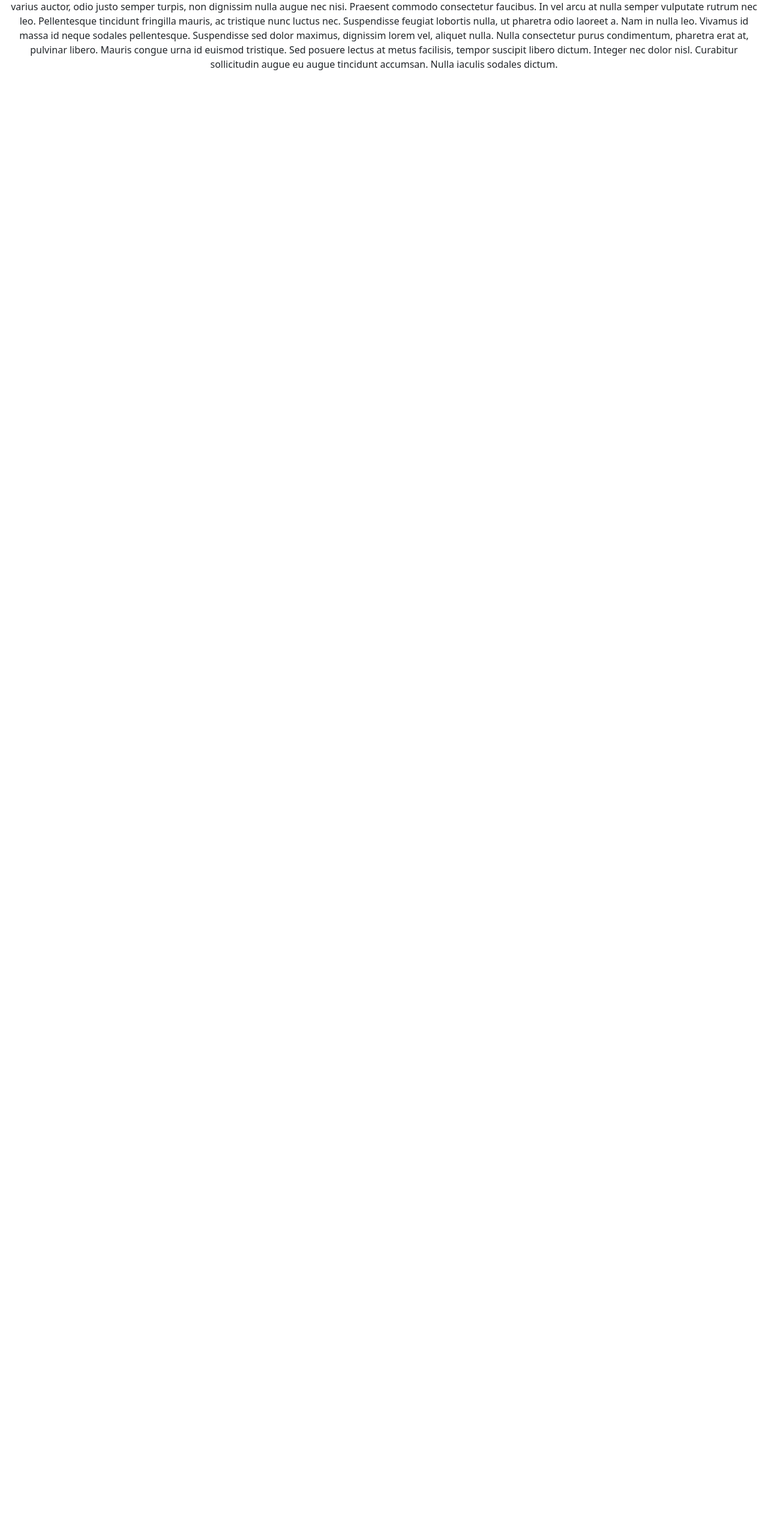
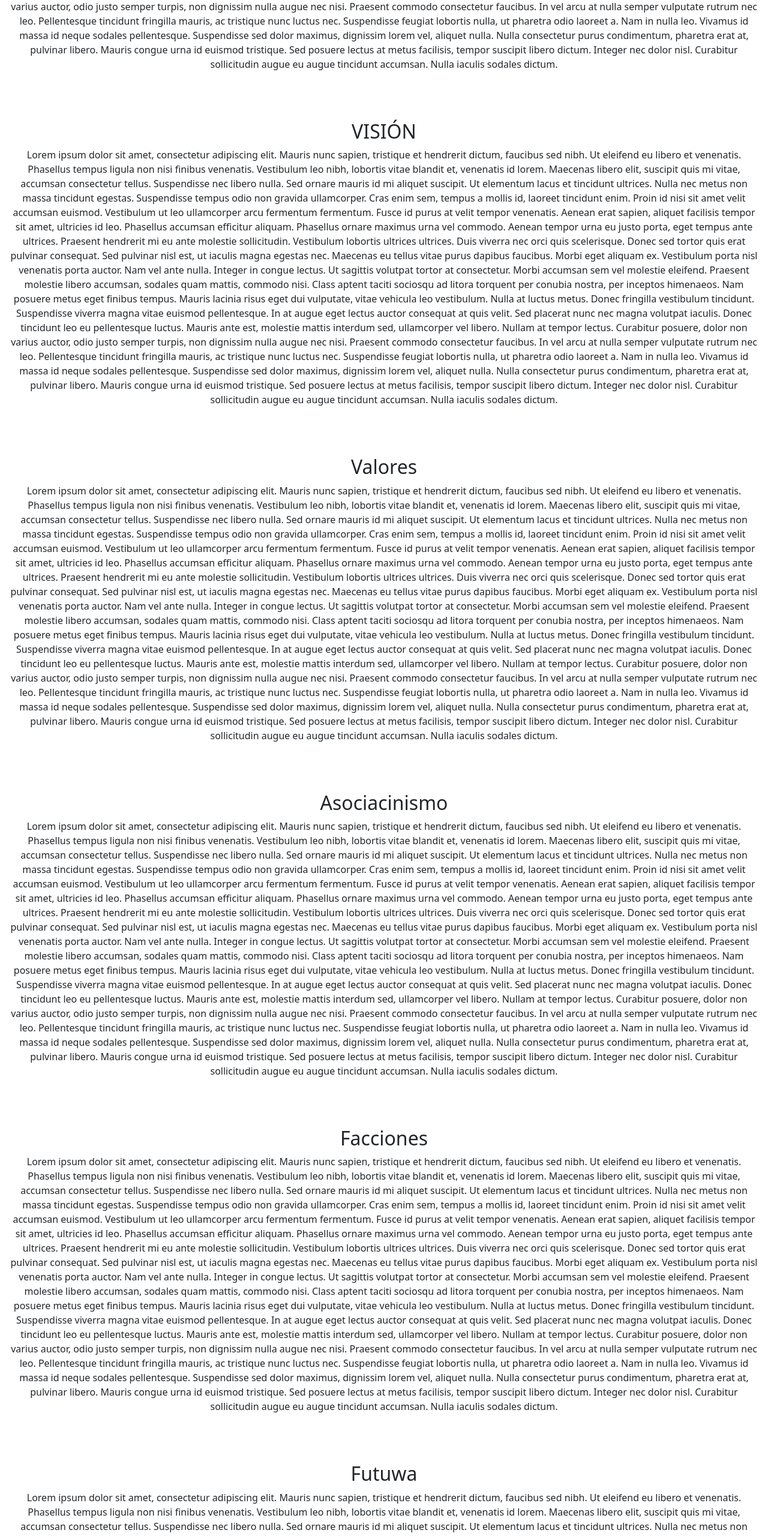
Before and after one commit to OussamaAlouat/alqibla-pro, an Angular app: page / in a window 1280 px wide. Shown: the part 1800-4360 px from the top of the page at 60% size. Before the commit the page ends 1951 px from the top, so only its background shows below. Built offline with nearby package versions, Linux system fonts and the light colour scheme.

Commit message:
FIX: add more examples of content

```diff
--- a/src/app/app.component.html
+++ b/src/app/app.component.html
@@ -1,7 +1,7 @@
 <!--Menu web section-->
 <header>
   <nav class="web_menu">
-    <div class="logo_container">
+    <div class="logo_container" (click)="scrollTop()">
       <img src="/assets/img/alqibla.png" width="64px" alt="Logo"/>
     </div>
     <ul class="menu_sections">
@@ -15,23 +15,17 @@
     </ul>
   </nav>
 </header>
+
 <main>
   <div>
     <!--Title seccion section with title-->
-    <section class="title_section">
-    <!--
-
-      <div class="image_container">
-        <img src="/assets/img/alqibla.png" alt="Logo" />
-      </div>
-    -->
-    </section>
+    <section class="title_section" id="logo" #logo></section>
 
     <section class="home_section" id="project" #project>
-        <h2>¿QUÉ ES EL PROYECTO ALQIBLA?</h2>
-        <p>
-          {{ exampletext }}
-        </p>
+      <h2>¿QUÉ ES EL PROYECTO ALQIBLA?</h2>
+      <p>
+        {{ exampletext }}
+      </p>
     </section>
 
     <section class="home_section" id="mission" #mission>
@@ -39,6 +33,62 @@
       <p>
         {{ exampletext }}
       </p>
-  </section>
+    </section>
+
+    <section class="home_section" id="vision" #vision>
+      <h2>VISIÓN</h2>
+      <p>
+        {{ exampletext }}
+      </p>
+    </section>
+
+    <section class="home_section" id="valores" #valores>
+      <h2>Valores</h2>
+      <p>
+        {{ exampletext }}
+      </p>
+    </section>
+
+    <section class="home_section" id="asociacinismo" #asociacinismo>
+      <h2>Asociacinismo</h2>
+      <p>
+        {{ exampletext }}
+      </p>
+    </section>
+
+    <section class="home_section" id="facciones" #facciones>
+      <h2>Facciones</h2>
+      <p>
+        {{ exampletext }}
+      </p>
+    </section>
+
+    <section class="home_section" id="futuwa" #futuwa>
+      <h2>Futuwa</h2>
+      <p>
+        {{ exampletext }}
+      </p>
+    </section>
+
+    <section class="home_section" id="actividades" #actividades>
+      <h2>Actividades</h2>
+      <p>
+        {{ exampletext }}
+      </p>
+    </section>
+
+    <section class="home_section" id="local" #local>
+      <h2>UN NUEVO MODELO DE LOCAL - LAS FUTURAS INSTALACIONES</h2>
+      <p>
+        {{ exampletext }}
+      </p>
+    </section>
+
+    <section class="home_section" id="economy" #economy>
+      <h2>Colaboración económica</h2>
+      <p>
+        {{ exampletext }}
+      </p>
+    </section>
   </div>
 </main>
```
